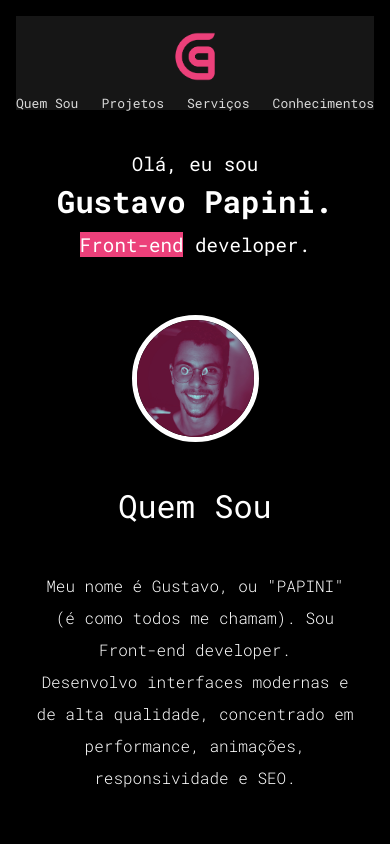
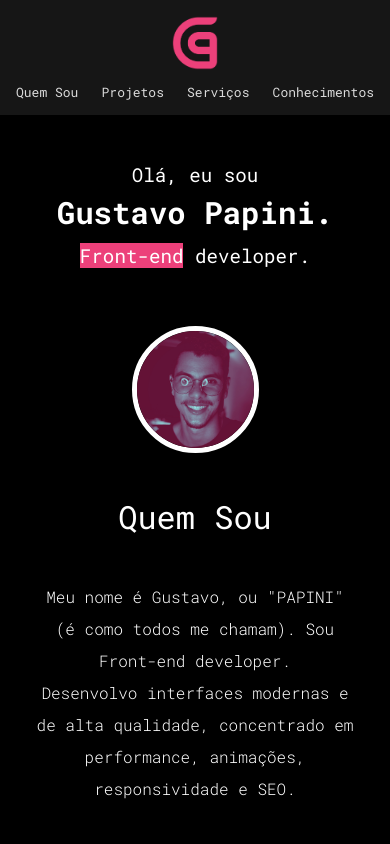
Before and after one commit to gusttavopapini/site_portfolio, a plain HTML site: page index.html in a window 390 px wide. Shown: the top 844 px of the page. Drawn offline with Linux system fonts and the light colour scheme.

Commit message:
mobile
responsive

```diff
--- a/css/reset.css
+++ b/css/reset.css
@@ -1,16 +1,4 @@
-html, body, div, span, applet, object, iframe,
-h1, h2, h3, h4, h5, h6, p, blockquote, pre,
-a, abbr, acronym, address, big, cite, code,
-del, dfn, em, img, ins, kbd, q, s, samp,
-small, strike, strong, sub, sup, tt, var,
-b, u, i, center,
-dl, dt, dd, ol, ul, li,
-fieldset, form, label, legend,
-table, caption, tbody, tfoot, thead, tr, th, td,
-article, aside, canvas, details, embed,
-figure, figcaption, footer, header, hgroup,
-menu, nav, output, ruby, section, summary,
-time, mark, audio, video {
+* {
 	margin: 0;
 	padding: 0;
 	border: 0;
@@ -26,7 +14,7 @@ footer, header, hgroup, menu, nav, section {
 body {
 	line-height: 1;
 }
-ol, ul {
+ol, ul, li {
 	list-style: none;
 }
 blockquote, q {
--- a/css/style.css
+++ b/css/style.css
@@ -277,18 +277,29 @@ footer img {
     width: 3%;
 }
 
-@media screen and (min-width: 200px) and (max-width: 812px){
+@media screen and (min-width: 200px) and (max-width: 809px){
 
     header {
         display: block;
-        padding: 1em;
         margin: 0;
+        background-color: rgb(22, 22, 22);
+        position: fixed;
+        z-index: 1;
+        width: 100%;
+
+    }
+
+    .caixa {
+        position: relative;
+        width: 100%;
+        margin: 0 auto;
+
     }
 
     .nav-cabecalho {
         display: grid;
         background: rgb(22, 22, 22);
-        padding: 0;
+        padding: 1em;
         margin: 0;
     }
 
@@ -301,7 +312,7 @@ footer img {
 
     .link-logo {
         display:grid;
-        padding: 1em;
+        padding: 0 0 1em 0;
         margin: 0;
     }
 
@@ -321,6 +332,9 @@ footer img {
         font-size: small;
     }
 
+    main {
+        padding-top: 35%;
+    }
 
     .home {
         display: inline;
--- a/index.html
+++ b/index.html
@@ -20,7 +20,7 @@
 <body>
 
     <header>
-
+        <div class="caixa">
             <nav class="nav-cabecalho" class="nav">
 
                 <a href="#" class="link-logo">
@@ -49,9 +49,12 @@
 
             </nav>
 
+        </div>
+
     </header>
 
     <main>
+
         <a name="home-ancora"></a>
 
         <section class="sec-home">
@@ -216,6 +219,7 @@
         </section>
 
     </main>
+
     <footer>
                 <h2>Power by</h2>
                 <img src="img/logotipo-gustavo.png" alt="logotipo-gustavo">
```
Lines whose indentation alone changed are shown as unchanged.
